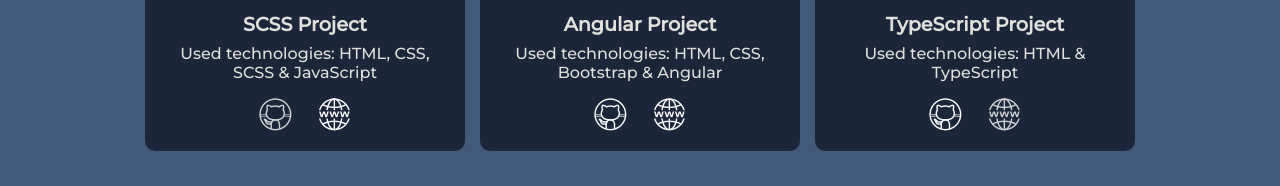
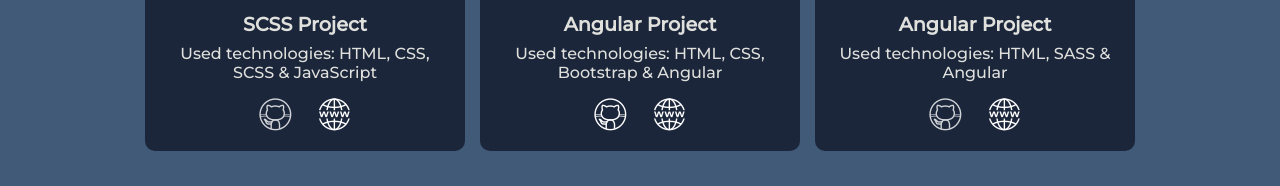
Before and after one commit to BassamS/BassamS.github.io, a plain HTML site: page index.html in a window 1280 px wide. Shown: the part 1526-1712 px from the top of the page. Drawn offline with nearby package versions, Linux system fonts and the light colour scheme; a web font is replaced by a local one.

Commit message:
Shang project added!

```diff
--- a/index.html
+++ b/index.html
@@ -23,7 +23,7 @@
     />
     <!-- <link rel="stylesheet" href="./css/main.css" />  -->
 
-    <link rel="stylesheet" href="./css/main.css">
+    <link rel="stylesheet" href="./css/main.css" />
 
     <title>Bassam Saedy's Portfolio</title>
   </head>
@@ -171,12 +171,14 @@
           <div class="project">
             <img class="thumbnail" src="/Images/p6.png" alt="Project 6" />
             <div class="projectDetails">
-              <h6 class="projectTitle">TypeScript Project</h6>
-              <p class="projectIntro">Used technologies: HTML & TypeScript</p>
-              <a target="blank" href="https://github.com/BassamS/Rockets">
+              <h6 class="projectTitle">Angular Project</h6>
+              <p class="projectIntro">
+                Used technologies: HTML, SASS & Angular
+              </p>
+              <a class="isDisabled" target="blank" href="#">
                 <img src="/Images/gitHub.png" alt="gitHub Icon" />
               </a>
-              <a class="isDisabled" href="#">
+              <a href="https://shanglishi.netlify.app">
                 <img src="/Images/web.png" alt="web Icon" />
               </a>
             </div>
```
Also changed, not shown: Images/p6.png.
